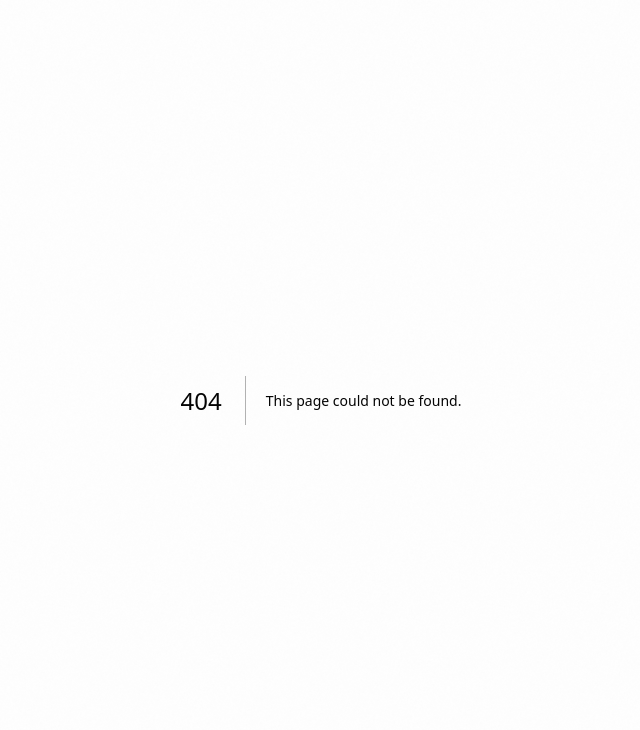
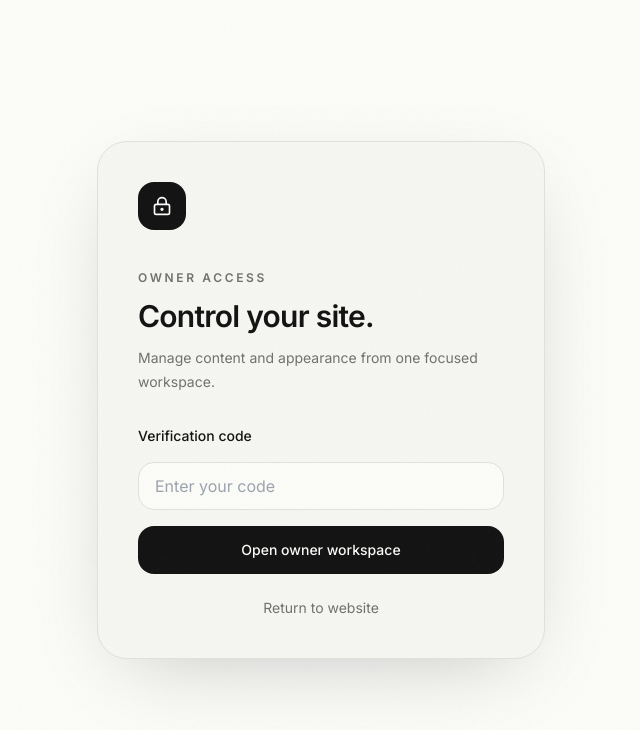
Before and after one commit to y5747m-gif/Yassin-Amr-s-works-, a Next.js app in the folder pixelio-web/: page /owner in a window 1280 px wide. Before the commit this address had no page. Shown: the top 730 px of the page, without its empty margins (319-959 px from the left). Built offline with nearby package versions, Linux system fonts and the light colour scheme.

Commit message:
Add owner site controls workspace

```diff
--- /dev/null
+++ b/pixelio-web/app/owner/page.tsx
@@ -0,0 +1,5 @@
+import { OwnerDashboard } from "@/components/owner/owner-dashboard";
+
+export default function OwnerPage() {
+  return <OwnerDashboard />;
+}
--- /dev/null
+++ b/pixelio-web/components/owner/owner-dashboard.tsx
@@ -0,0 +1,104 @@
+"use client";
+
+import * as React from "react";
+import { Check, Eye, LockKeyhole, Palette, Save, Settings2, SlidersHorizontal } from "lucide-react";
+
+const STORAGE_KEY = "pixelio-owner-settings";
+
+type Settings = {
+  siteName: string;
+  tagline: string;
+  accent: string;
+  announcement: string;
+  showWork: boolean;
+  showContact: boolean;
+};
+
+const defaults: Settings = {
+  siteName: "pixelio",
+  tagline: "Digital experiences with a point of view.",
+  accent: "#171717",
+  announcement: "Available for select projects in 2026.",
+  showWork: true,
+  showContact: true,
+};
+
+export function OwnerDashboard() {
+  const [settings, setSettings] = React.useState<Settings>(defaults);
+  const [authenticated, setAuthenticated] = React.useState(false);
+  const [code, setCode] = React.useState("");
+  const [saved, setSaved] = React.useState(false);
+
+  React.useEffect(() => {
+    const stored = window.localStorage.getItem(STORAGE_KEY);
+    if (stored) setSettings({ ...defaults, ...JSON.parse(stored) });
+  }, []);
+
+  const update = <K extends keyof Settings>(key: K, value: Settings[K]) => {
+    setSettings((current) => ({ ...current, [key]: value }));
+    setSaved(false);
+  };
+
+  const save = () => {
+    window.localStorage.setItem(STORAGE_KEY, JSON.stringify(settings));
+    setSaved(true);
+    window.setTimeout(() => setSaved(false), 2200);
+  };
+
+  if (!authenticated) {
+    return (
+      <main className="flex min-h-screen items-center justify-center bg-background px-5 py-12 text-foreground">
+        <section className="w-full max-w-md rounded-[30px] border border-border bg-card p-7 shadow-[0_24px_80px_-32px_rgba(0,0,0,.25)] sm:p-10">
+          <div className="mb-10 flex size-12 items-center justify-center rounded-2xl bg-foreground text-background">
+            <LockKeyhole className="size-5" />
+          </div>
+          <p className="mb-3 text-xs font-semibold uppercase tracking-[0.22em] text-muted-foreground">Owner access</p>
+          <h1 className="text-3xl font-semibold tracking-tight">Control your site.</h1>
+          <p className="mt-3 text-sm leading-6 text-muted-foreground">Manage content and appearance from one focused workspace.</p>
+          <form className="mt-8 space-y-4" onSubmit={(event) => { event.preventDefault(); if (code.trim()) setAuthenticated(true); }}>
+            <label className="block text-sm font-medium" htmlFor="owner-code">Verification code</label>
+            <input id="owner-code" value={code} onChange={(event) => setCode(event.target.value)} type="password" autoComplete="current-password" className="h-12 w-full rounded-2xl border border-border bg-background px-4 outline-none transition focus:border-foreground" placeholder="Enter your code" />
+            <button className="h-12 w-full rounded-2xl bg-foreground text-sm font-medium text-background transition hover:opacity-85" type="submit">Open owner workspace</button>
+          </form>
+          <a href="/" className="mt-6 block text-center text-sm text-muted-foreground hover:text-foreground">Return to website</a>
+        </section>
+      </main>
+    );
+  }
+
+  return (
+    <main className="min-h-screen bg-muted/30 px-4 py-6 text-foreground sm:px-8 sm:py-10">
+      <div className="mx-auto max-w-6xl">
+        <header className="mb-8 flex flex-wrap items-center justify-between gap-4">
+          <div><p className="text-xs font-semibold uppercase tracking-[0.22em] text-muted-foreground">Owner workspace</p><h1 className="mt-2 text-3xl font-semibold tracking-tight">Site controls</h1></div>
+          <div className="flex gap-2"><a href="/" className="inline-flex h-11 items-center gap-2 rounded-full border border-border bg-background px-4 text-sm font-medium"><Eye className="size-4" /> Preview</a><button onClick={save} className="inline-flex h-11 items-center gap-2 rounded-full bg-foreground px-5 text-sm font-medium text-background"><Save className="size-4" /> {saved ? "Saved" : "Save changes"}</button></div>
+        </header>
+        <div className="grid gap-5 lg:grid-cols-[1.25fr_.75fr]">
+          <section className="rounded-[28px] border border-border bg-background p-6 sm:p-8">
+            <div className="mb-7 flex items-center gap-3"><div className="flex size-10 items-center justify-center rounded-xl bg-muted"><Settings2 className="size-5" /></div><div><h2 className="font-semibold">Content</h2><p className="text-sm text-muted-foreground">Control the words visitors see first.</p></div></div>
+            <div className="space-y-5">
+              <Field label="Site name" value={settings.siteName} onChange={(value) => update("siteName", value)} />
+              <Field label="Tagline" value={settings.tagline} onChange={(value) => update("tagline", value)} />
+              <Field label="Announcement" value={settings.announcement} onChange={(value) => update("announcement", value)} />
+              <div className="grid gap-3 sm:grid-cols-2"><Toggle label="Show selected work" checked={settings.showWork} onChange={(value) => update("showWork", value)} /><Toggle label="Show contact section" checked={settings.showContact} onChange={(value) => update("showContact", value)} /></div>
+            </div>
+          </section>
+          <section className="rounded-[28px] border border-border bg-background p-6 sm:p-8">
+            <div className="mb-7 flex items-center gap-3"><div className="flex size-10 items-center justify-center rounded-xl bg-muted"><Palette className="size-5" /></div><div><h2 className="font-semibold">Appearance</h2><p className="text-sm text-muted-foreground">Keep the visual system consistent.</p></div></div>
+            <label className="text-sm font-medium" htmlFor="accent">Accent color</label><div className="mt-2 flex items-center gap-3 rounded-2xl border border-border p-3"><input id="accent" type="color" value={settings.accent} onChange={(event) => update("accent", event.target.value)} className="size-10 cursor-pointer rounded-lg border-0 bg-transparent" /><span className="font-mono text-sm text-muted-foreground">{settings.accent}</span></div>
+            <div className="mt-8 rounded-2xl bg-muted p-4"><div className="flex items-center gap-2 text-sm font-medium"><SlidersHorizontal className="size-4" /> Live preview behavior</div><p className="mt-2 text-sm leading-6 text-muted-foreground">Changes are kept in this browser and can be previewed immediately. Connect the database when you are ready to share settings across devices.</p></div>
+            <div className="mt-6 flex items-center gap-2 text-sm text-muted-foreground"><Check className="size-4 text-emerald-600" /> Autosave-ready workspace</div>
+          </section>
+        </div>
+      </div>
+    </main>
+  );
+}
+
+function Field({ label, value, onChange }: { label: string; value: string; onChange: (value: string) => void }) {
+  return <label className="block text-sm font-medium">{label}<input value={value} onChange={(event) => onChange(event.target.value)} className="mt-2 h-12 w-full rounded-2xl border border-border bg-background px-4 font-normal outline-none transition focus:border-foreground" /></label>;
+}
+
+function Toggle({ label, checked, onChange }: { label: string; checked: boolean; onChange: (value: boolean) => void }) {
+  return <label className="flex cursor-pointer items-center justify-between gap-3 rounded-2xl border border-border p-4 text-sm"><span>{label}</span><button type="button" aria-pressed={checked} onClick={() => onChange(!checked)} className={`relative h-6 w-11 rounded-full transition ${checked ? "bg-foreground" : "bg-muted"}`}><span className={`absolute top-1 size-4 rounded-full bg-background transition ${checked ? "start-6" : "start-1"}`} /></button></label>;
+}
```
